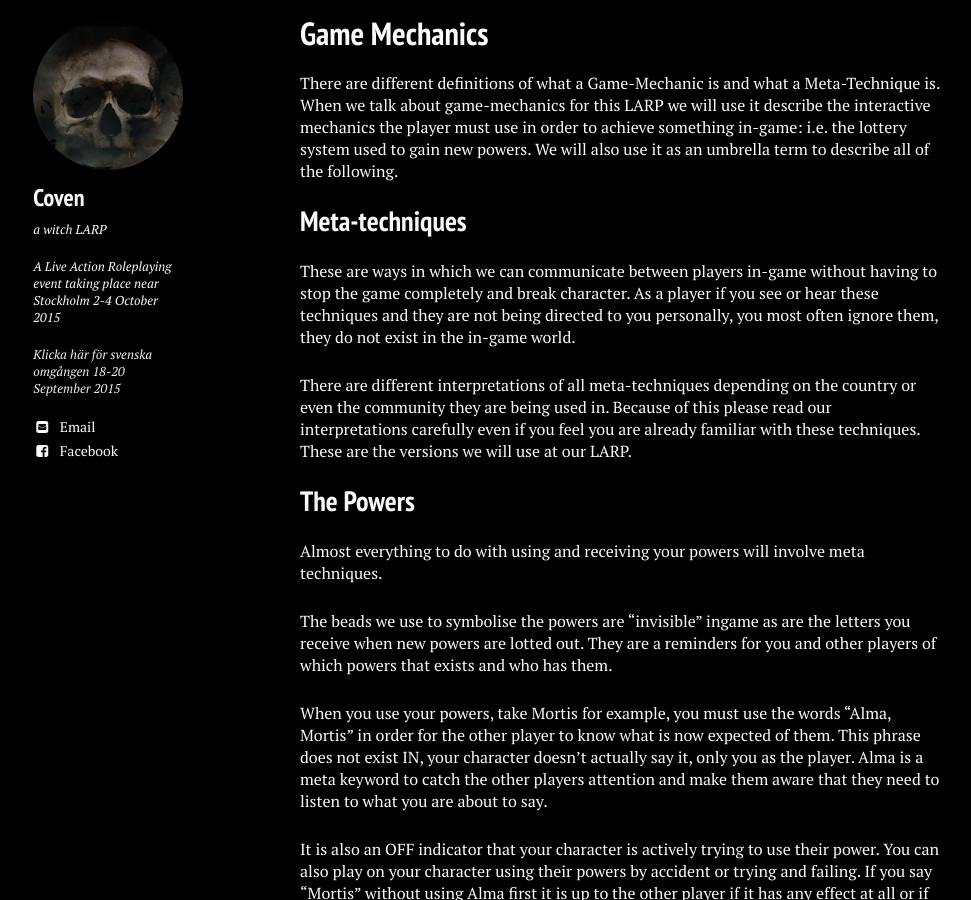
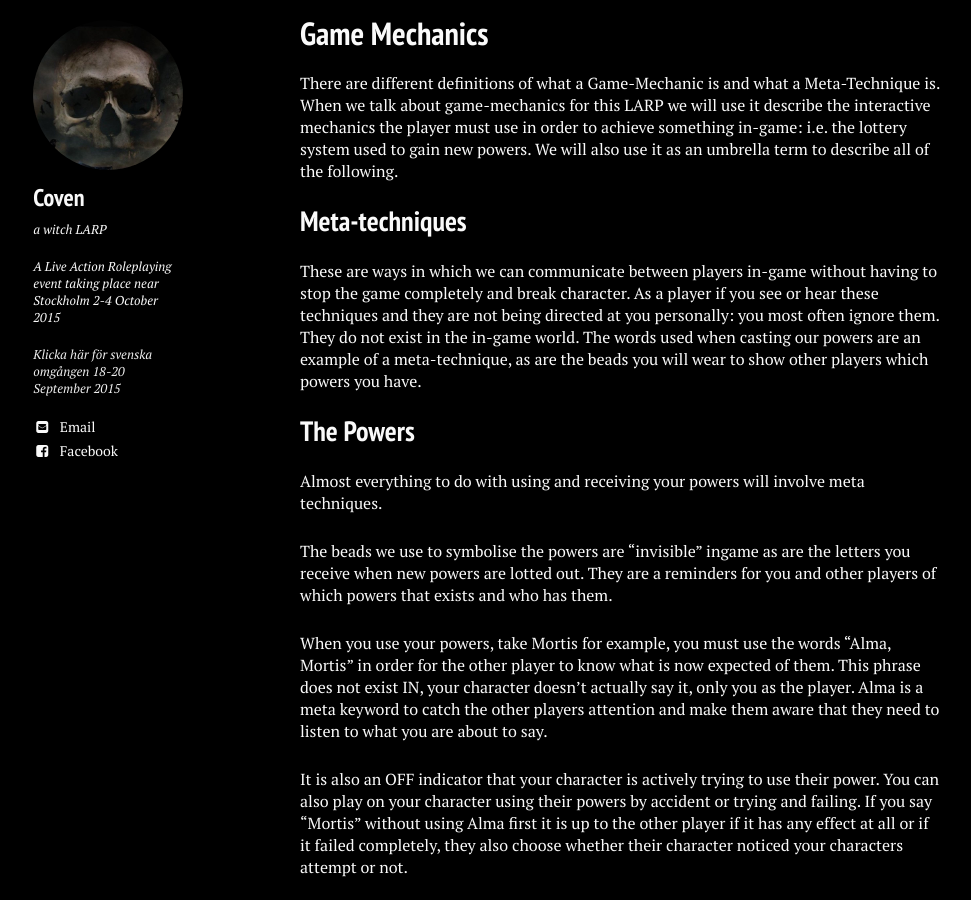
Before and after one commit to stanislavb/en.coven.nu, a Jekyll site: the page built from game-mechanics/index.md, in a window 1280 px wide and 900 px high, scrolled down 507 px. Shown: the whole window, without its empty margins (20-991 px from the left). Built offline with Jekyll 4.4.1, drawn with Linux system fonts in a browser that asks for light colours; nearby versions of some CDN libraries.

Commit message:
Update index.md

```diff
--- a/game-mechanics/index.md
+++ b/game-mechanics/index.md
@@ -22,9 +22,7 @@ There are different definitions of what a Game-Mechanic is and what a Meta-Techn
 
 ## Meta-techniques
 
-These are ways in which we can communicate between players in-game without having to stop the game completely and break character. As a player if you see or hear these techniques and they are not being directed to you personally, you most often ignore them, they do not exist in the in-game world.
-
-There are different interpretations of all meta-techniques depending on the country or even the community they are being used in. Because of this please read our interpretations carefully even if you feel you are already familiar with these techniques. These are the versions we will use at our LARP.
+These are ways in which we can communicate between players in-game without having to stop the game completely and break character. As a player if you see or hear these techniques and they are not being directed at you personally: you most often ignore them. They do not exist in the in-game world. The words used when casting our powers are an example of a meta-technique, as are the beads you will wear to show other players which powers you have.
 
 ## The Powers
 
```
